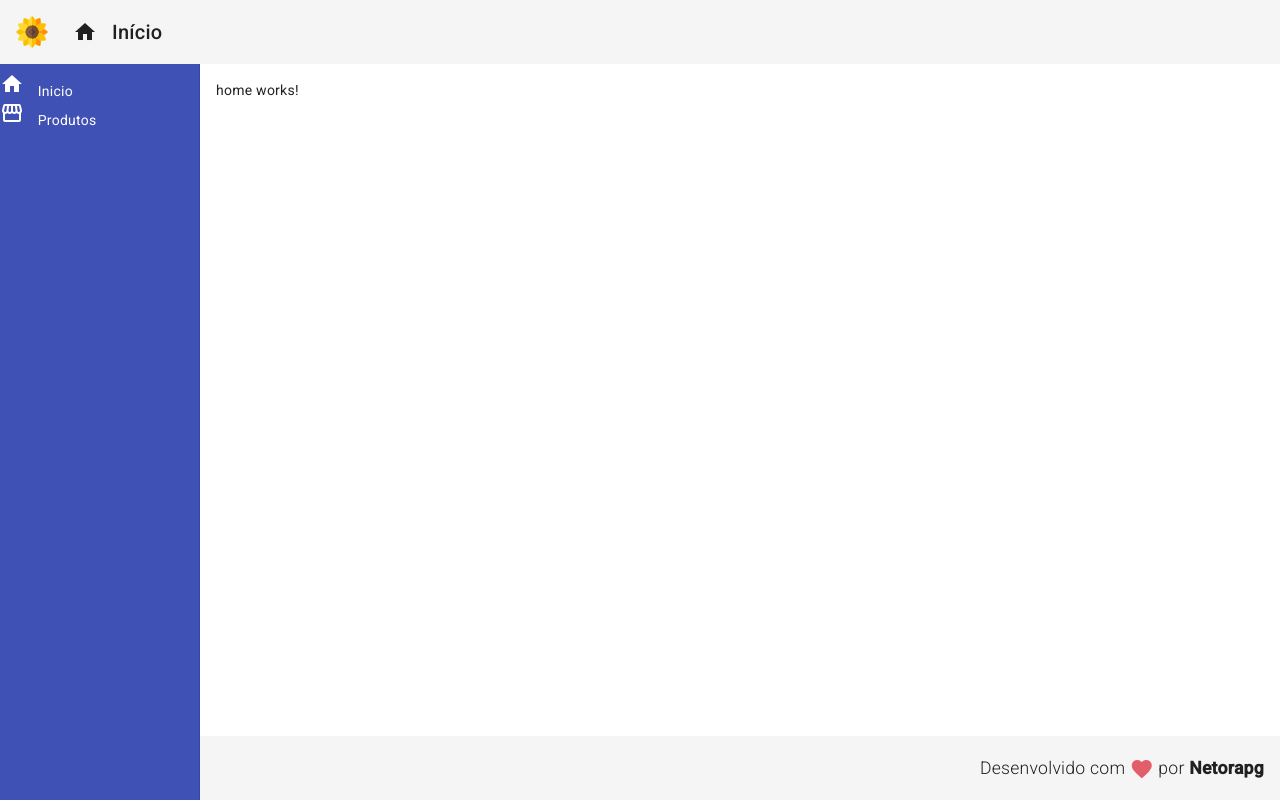
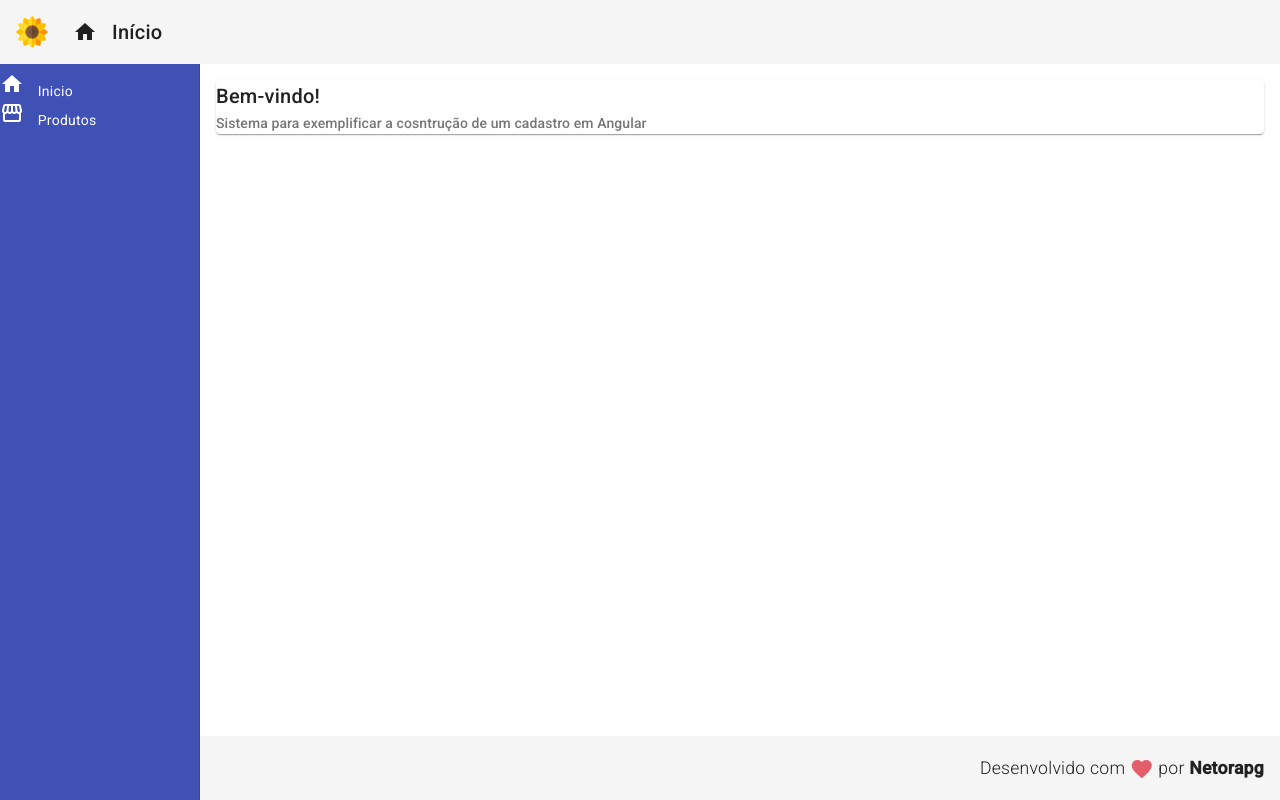
Before and after one commit to netorapg/CRUDInAngular, an Angular app in the folder frontend/: page / in a window 1280 px wide. Built offline with nearby package versions, Linux system fonts and the light colour scheme.

Commit message:
trabalhando na tela Inicio

```diff
--- a/frontend/src/app/app.component.ts
+++ b/frontend/src/app/app.component.ts
@@ -1,19 +1,22 @@
 import { Component } from '@angular/core';
 import { RouterOutlet } from '@angular/router';
 import { HeaderComponent } from "./components/template/header/header.component";
-
 import {MatToolbarModule} from '@angular/material/toolbar';
 import { FooterComponent } from "./components/template/footer/footer.component";
 import { NavComponent } from './components/template/nav/nav.component';
-
 import {MatSidenavModule} from '@angular/material/sidenav';
+import {MatCardModule} from '@angular/material/card';
+import { HomeComponent } from './views/home/home.component';
 import {} from '@angular/material/list';
 
 @Component({
     selector: 'app-root',
     standalone: true,
     templateUrl: 'app.component.html',
-    imports: [RouterOutlet, HeaderComponent, MatToolbarModule, FooterComponent, NavComponent, MatSidenavModule]
+    imports: [RouterOutlet, HeaderComponent,
+        MatToolbarModule, FooterComponent,
+        NavComponent, MatSidenavModule,
+        HomeComponent, MatCardModule]
 })
 export class AppComponent {
 
--- a/frontend/src/app/views/home/home.component.html
+++ b/frontend/src/app/views/home/home.component.html
@@ -1 +1,6 @@
-<p>home works!</p>
+<mat-card>
+    <mat-card-title>Bem-vindo!</mat-card-title>
+    <mat-card-subtitle>
+        Sistema para exemplificar a cosntrução de um cadastro em Angular
+    </mat-card-subtitle>
+</mat-card>
--- a/frontend/src/app/views/home/home.component.ts
+++ b/frontend/src/app/views/home/home.component.ts
@@ -1,9 +1,10 @@
 import { Component } from '@angular/core';
+import { MatCardModule } from '@angular/material/card';
 
 @Component({
   selector: 'app-home',
   standalone: true,
-  imports: [],
+  imports: [MatCardModule],
   templateUrl: './home.component.html',
   styleUrl: './home.component.css'
 })
```
